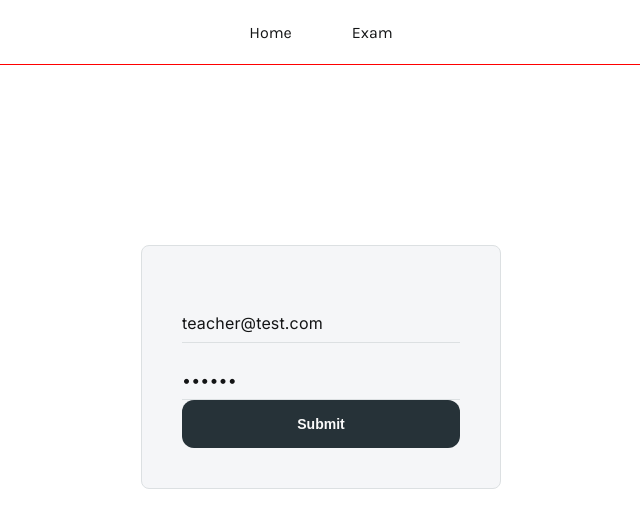
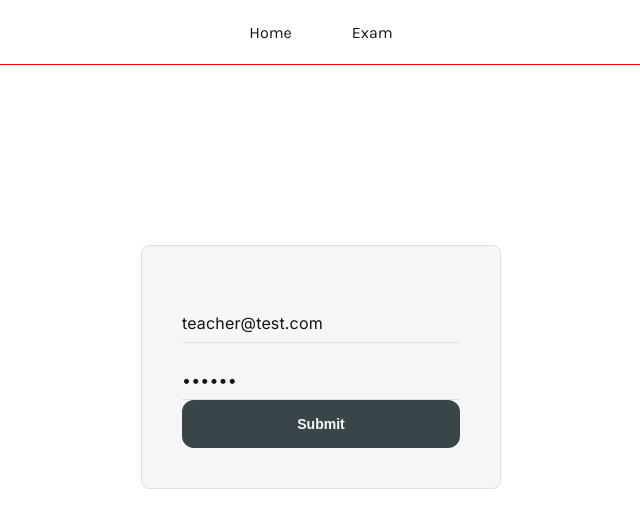
Before and after one commit to mritunjaysaha/final-year-project-fe, a React (Create React App) app: page / in a window 1280 px wide. In both pictures the pointer is over the button "Submit". Shown: the top 528 px of the page, without its empty margins (319-959 px from the left). Built offline with nearby package versions, Linux system fonts and the light colour scheme; no server answers.

Commit message:
updated button component styles

```diff
--- a/src/Components/atoms/button.module.scss
+++ b/src/Components/atoms/button.module.scss
@@ -11,4 +11,10 @@
     font-size: $fs14;
 
     border-radius: $border-radius-12;
+
+    transition: all 0.2s linear;
+
+    &:hover {
+        opacity: 0.9;
+    }
 }
```
